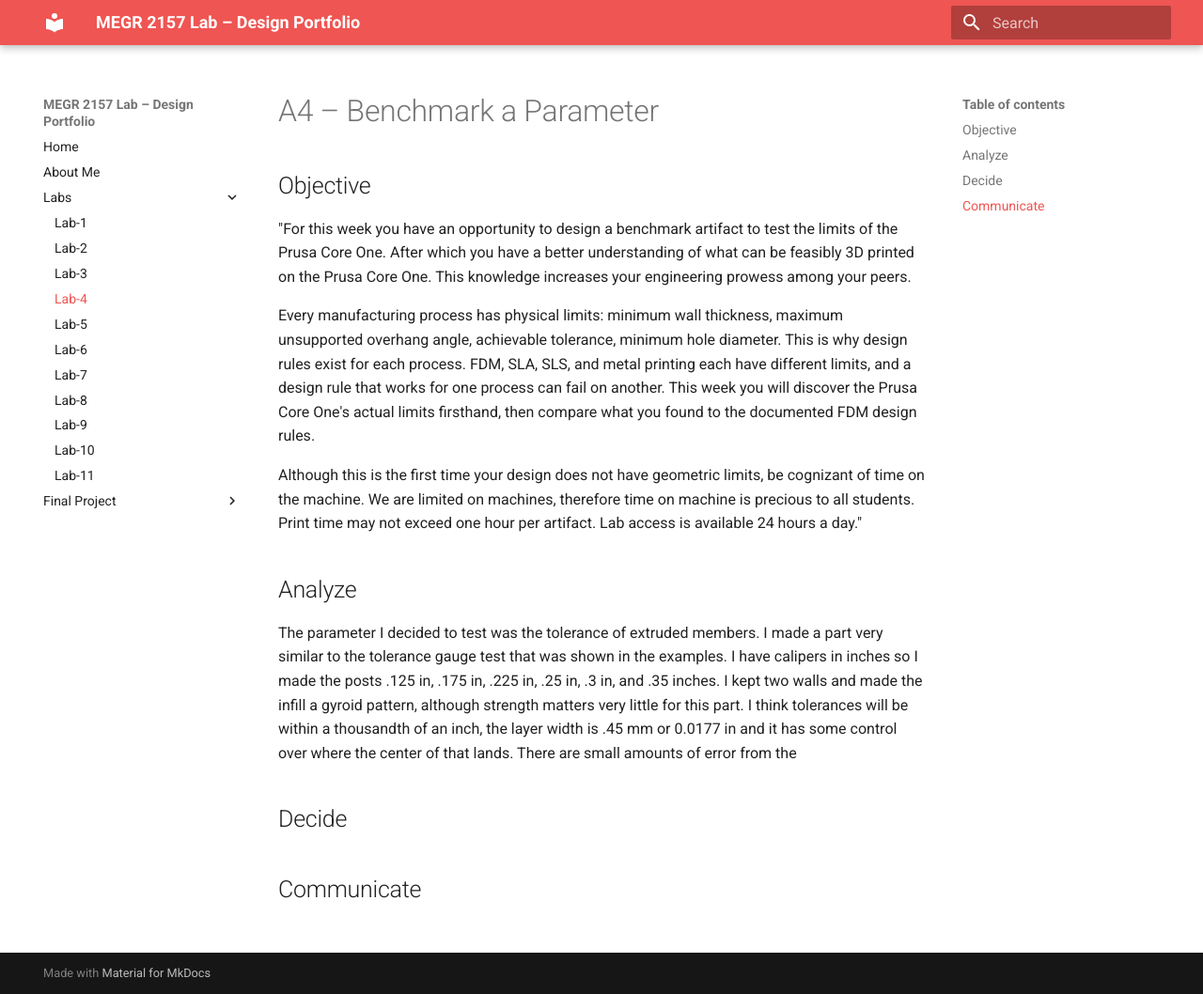
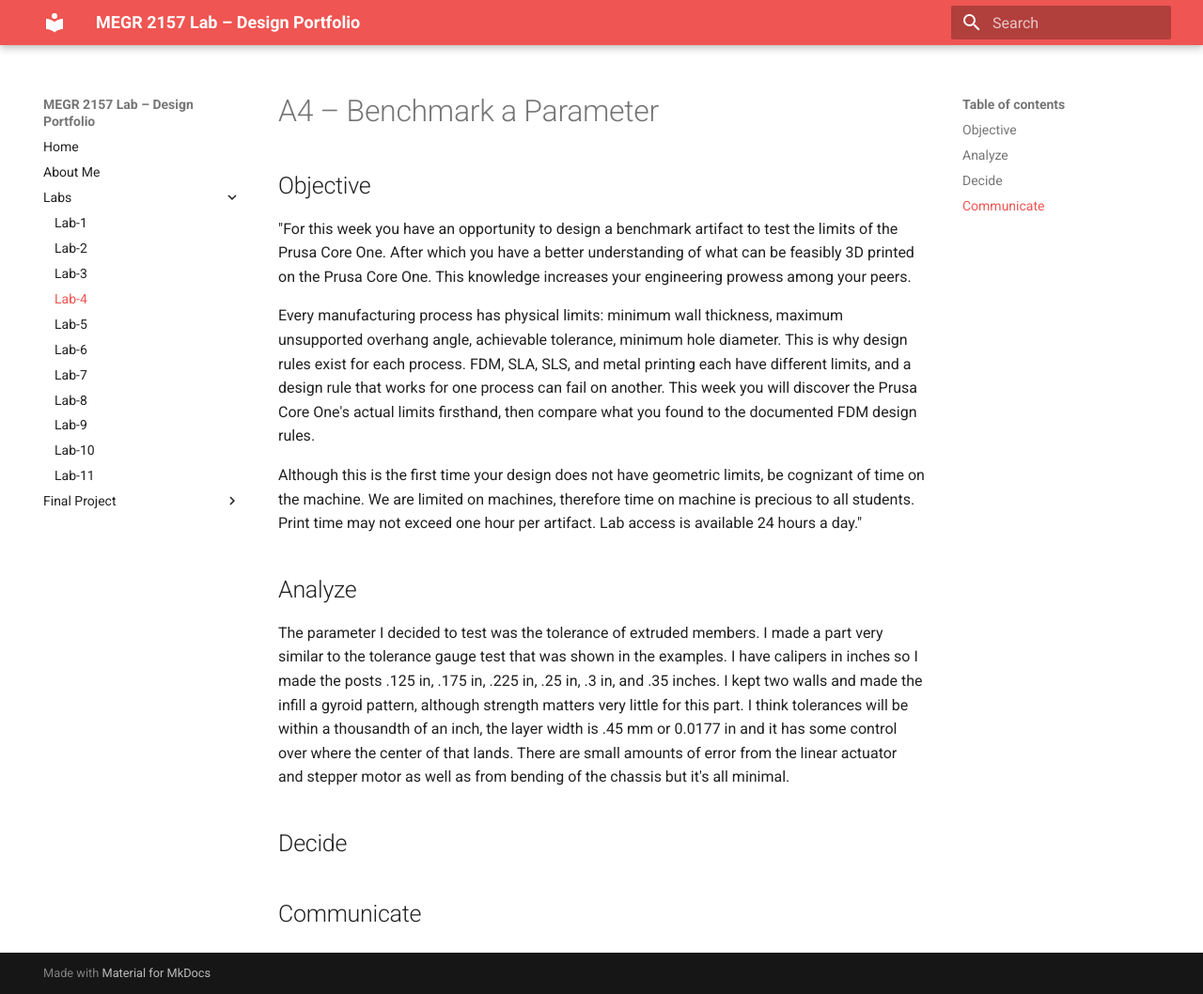
Before and after one commit to jmcadam4/James-McAdam-MEGR-2156-lab, an MkDocs documentation site: the page built from docs/Labs/L04/index.md, in a window 1280 px wide and 1058 px high. Shown: the whole window at 94% size. Built offline with MkDocs 1.6.1 and Material for MkDocs 9.7.7, drawn with Linux system fonts in a browser that asks for light colours.

Commit message:
Update index.md

```diff
--- a/docs/Labs/L04/index.md
+++ b/docs/Labs/L04/index.md
@@ -11,7 +11,7 @@ Although this is the first time your design does not have geometric limits, be c
 
 ## Analyze
 
-The parameter I decided to test was the tolerance of extruded members. I made a part very similar to the tolerance gauge test that was shown in the examples. I have calipers in inches so I made the posts .125 in, .175 in, .225 in, .25 in, .3 in, and .35 inches. I kept two walls and made the infill a gyroid pattern, although strength matters very little for this part. I think tolerances will be within a thousandth of an inch, the layer width is .45 mm or 0.0177 in and it has some control over where the center of that lands. There are small amounts of error from the
+The parameter I decided to test was the tolerance of extruded members. I made a part very similar to the tolerance gauge test that was shown in the examples. I have calipers in inches so I made the posts .125 in, .175 in, .225 in, .25 in, .3 in, and .35 inches. I kept two walls and made the infill a gyroid pattern, although strength matters very little for this part. I think tolerances will be within a thousandth of an inch, the layer width is .45 mm or 0.0177 in and it has some control over where the center of that lands. There are small amounts of error from the linear actuator and stepper motor as well as from bending of the chassis but it's all minimal.
 
 
 ## Decide
```
